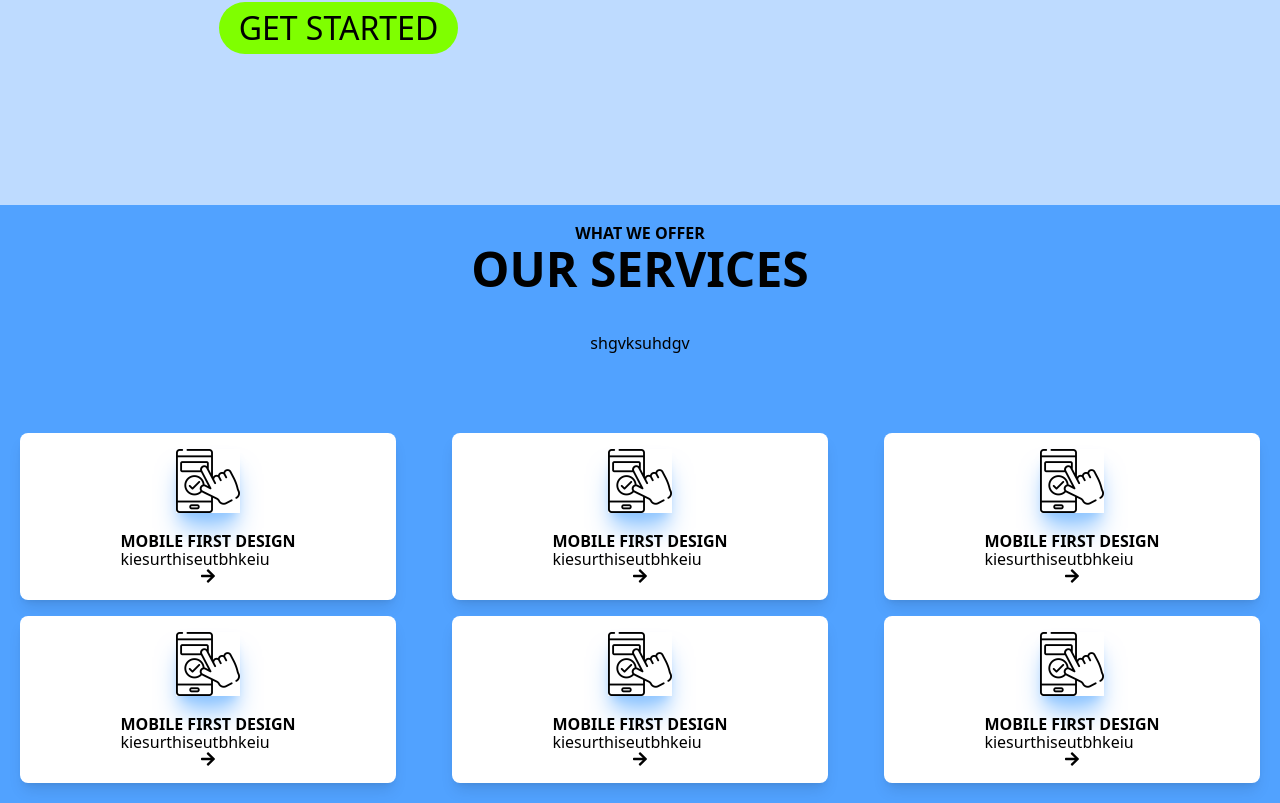
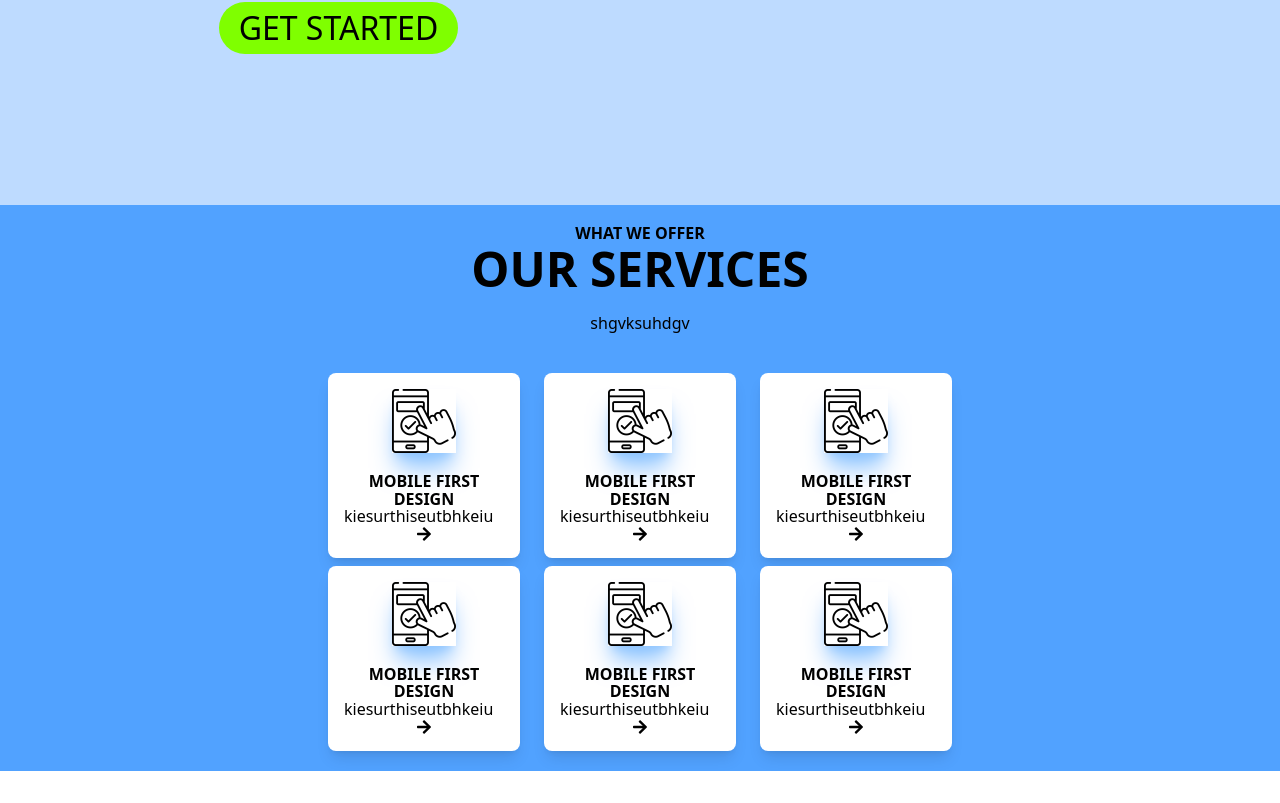
Before and after one commit to britt-young/GulfCoastWDD, a React (Vite) app: page / in a window 1280 px wide. Shown: the part 701-1504 px from the top of the page. After the commit the page ends 1472 px from the top, so only its background shows below. Built offline with nearby package versions, Linux system fonts and the light colour scheme.

Commit message:
card styling

```diff
--- a/src/Components/ServiceCards.jsx
+++ b/src/Components/ServiceCards.jsx
@@ -9,13 +9,13 @@ const ServiceCards = () => {
       <div className="flex flex-col items-center justify-center py-5">
         <h4 className="">what we offer</h4>
         <h2 className="text-center text-3xl font-bold">Our Services</h2>
-        <p className="py-10">shgvksuhdgv</p>
+        <p className="mt-5">shgvksuhdgv</p>
       </div>
 
       {/* Feature Card Grid */}
-      <div className="grid grid-cols-1 lg:grid-cols-3 gap-4 py-5 ">
+      <div className="grid grid-cols-1 lg:grid-cols-3 gap-2 py-5 lg:mx-80 mx-20">
         {/* Feature Card */}
-        <div className="bg-white mx-5 lg:mt-0 mt-2 p-4 shadow-lg rounded-lg flex flex-col items-center justify-center">
+        <div className="bg-white mx-2 lg:mt-0 mt-2 p-4 shadow-lg rounded-lg flex flex-col items-center justify-center">
           <img
             src={mobile}
             alt="serviceicon"
@@ -33,7 +33,7 @@ const ServiceCards = () => {
         </div>
 
         {/* Feature Card */}
-        <div className="bg-white mx-5 lg:mt-0 mt-2 p-4 shadow-lg rounded-lg flex flex-col items-center justify-center">
+        <div className="bg-white mx-2 lg:mt-0 mt-2 p-4 shadow-lg rounded-lg flex flex-col items-center justify-center">
           <img
             src={mobile}
             alt="serviceicon"
@@ -51,7 +51,7 @@ const ServiceCards = () => {
         </div>
 
         {/* Feature Card */}
-        <div className="bg-white mx-5 lg:mt-0 mt-2 p-4 shadow-lg rounded-lg flex flex-col items-center justify-center">
+        <div className="bg-white mx-2 lg:mt-0 mt-2 p-4 shadow-lg rounded-lg flex flex-col items-center justify-center">
           <img
             src={mobile}
             alt="serviceicon"
@@ -69,7 +69,7 @@ const ServiceCards = () => {
         </div>
 
         {/* Feature Card */}
-        <div className="bg-white mx-5 lg:mt-0 mt-2 p-4 shadow-lg rounded-lg flex flex-col items-center justify-center">
+        <div className="bg-white mx-2 lg:mt-0 mt-2 p-4 shadow-lg rounded-lg flex flex-col items-center justify-center">
           <img
             src={mobile}
             alt="serviceicon"
@@ -87,7 +87,7 @@ const ServiceCards = () => {
         </div>
 
         {/* Feature Card */}
-        <div className="bg-white mx-5 lg:mt-0 mt-2 p-4 shadow-lg rounded-lg flex flex-col items-center justify-center">
+        <div className="bg-white mx-2 lg:mt-0 mt-2 p-4 shadow-lg rounded-lg flex flex-col items-center justify-center">
           <img
             src={mobile}
             alt="serviceicon"
@@ -105,7 +105,7 @@ const ServiceCards = () => {
         </div>
 
         {/* Feature Card */}
-        <div className="bg-white mx-5 lg:mt-0 mt-2 p-4 shadow-lg rounded-lg flex flex-col items-center justify-center">
+        <div className="bg-white mx-2 lg:mt-0 mt-2 p-4 shadow-lg rounded-lg flex flex-col items-center justify-center">
           <img
             src={mobile}
             alt="serviceicon"
```
